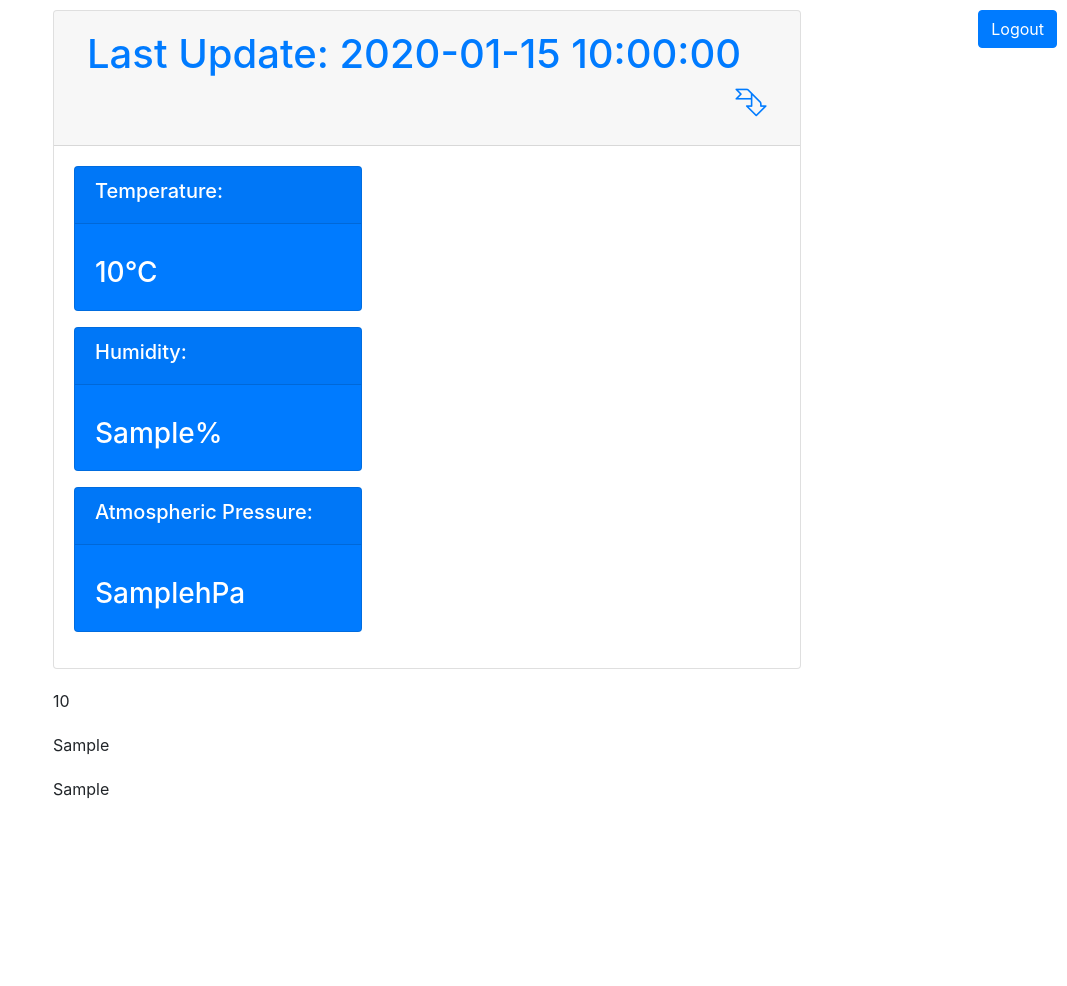
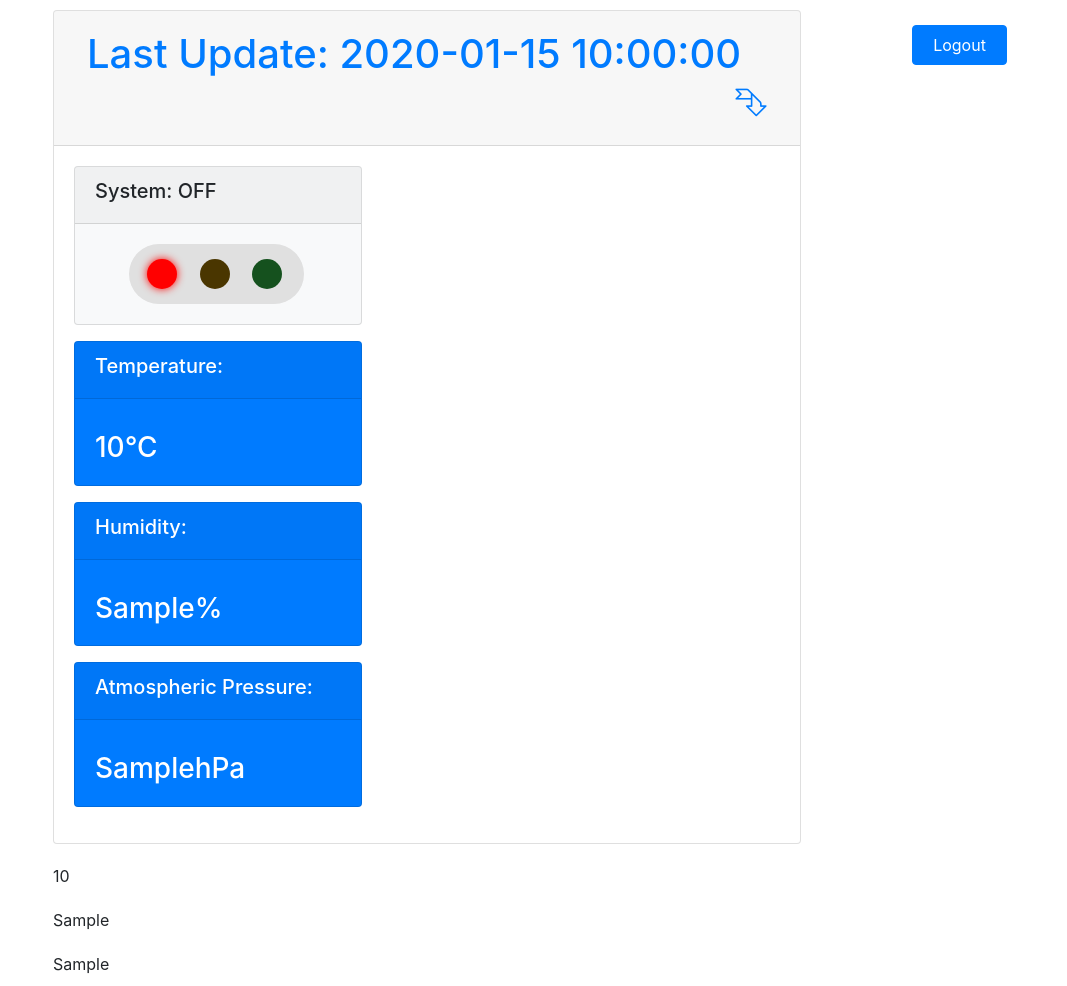
Before and after one commit to albino98/Arduino_Desk_Weatherstation, a Flask app: template WeatherStation/templates/home.html in a window 1280 px wide, after a click that opens the changed part. Shown: the whole page, without its empty margins (213-1280 px from the left). Before the commit the page ends 799 px from the top, so only its background shows below. Run offline with Flask 2, Linux system fonts and the light colour scheme; the template is opened without the code that fills it: most values are stand-ins (such as "Sample title", 1, 10 or a date in 2020); some libraries are stand-ins or nearby versions.

Commit message:
Added traffic light indicating if esp8266 is working

```diff
--- a/WeatherStation/main.py
+++ b/WeatherStation/main.py
@@ -20,6 +20,8 @@ import mysql.connector
 import plotly
 from plotly.graph_objs import Scatter, Layout
 import logging
+from datetime import datetime, timedelta
+import pytz
 
 app = Flask(__name__)
 app.secret_key = "<g\x93E\xf3\xc6\xb8\xc4\x87\xff\xf6\x0fxD\x91\x13\x9e\xfe1+%\xa3\x83\xb6"
@@ -63,6 +65,24 @@ def getLatestWeatherData():
         mydb.close()
         result = False
     return result
+
+def checkSystemOn():
+    systemOn = False
+    IST = pytz.timezone('Europe/Rome')
+    datetime_utc = datetime.now(IST)
+    #print("Date & Time in UTC : ", datetime_utc.strftime('%Y:%m:%d %H:%M:%S'))
+    latestData = getLatestWeatherData()
+    lastDate = latestData[0][0]
+    #print("Latest Date : ", lastDate.strftime('%Y:%m:%d %H:%M:%S'))
+    currentDateTime = datetime_utc.replace(tzinfo=None)
+    lastDateTime = lastDate.replace(tzinfo=None)
+    diffBetweenDates = currentDateTime-lastDateTime
+    #print("Difference: ", diffBetweenDates)
+    if diffBetweenDates > timedelta(minutes=15):
+        systemOn = False
+    else:
+        systemOn = True
+    return systemOn
 
 def getSpecificData(dataToSelect):
     mydb = connectToMySql()
@@ -134,7 +154,9 @@ def homePage():
         pressurePlot = createPlot(pressure, "Pressure")
         pressurePlotHtml = Markup(pressurePlot)
 
-        return render_template("home.html", lastDataTime=lastDataTime, lastTemperature=lastTemperature, lastHumidity=lastHumidity, lastPressure=lastPressure, temperaturePlot=temperaturesPlotHtml, humidityPlot=humidityPlotHtml, pressurePlot=pressurePlotHtml)
+        systemOn = checkSystemOn()
+
+        return render_template("home.html", lastDataTime=lastDataTime, lastTemperature=lastTemperature, lastHumidity=lastHumidity, lastPressure=lastPressure, temperaturePlot=temperaturesPlotHtml, humidityPlot=humidityPlotHtml, pressurePlot=pressurePlotHtml, systemOn=systemOn)
 
 @app.route('/login', methods=['POST'])
 def do_admin_login():
--- /dev/null
+++ b/WeatherStation/static/trafficLights.css
@@ -0,0 +1,47 @@
+.traffic-light {
+  margin-left: 34px;
+  margin-top: -12px;
+  background-color: #e0e0e0;
+  width: 175px;
+  height: 60px;
+  border-radius: 100px;
+}
+input {
+  appearance: none;
+  user-select: none;
+  outline: none;
+  width: 30px;
+  height: 30px;
+  margin-top: 15px;
+  margin-left: 18px;
+  border-radius: 100%;
+}
+input.color1 {
+  background-color: #4f0000;
+  box-shadow: 0 0 0vmin#4f0000;
+}
+input.color1checked {
+  background-color: #ff0000;
+  box-shadow: 0 0 1vmin #ff0000;
+}
+input.color2 {
+  background-color: #4a3600;
+  box-shadow: 0 0 0vmin #4a3600;
+}
+input.color2checked {
+  background-color: #fdbe40;
+  box-shadow: 0 0 1vmin #fdbe40;
+}
+input.color3 {
+  background-color: #15511e;
+  box-shadow: 0 0 0vmin #00cf03;
+}
+input.color3checked {
+  background-color: #00cf03;
+  box-shadow: 0 0 1vmin #00cf03;
+}
+
+* {
+  user-select: none;
+  outline: none;
+}
--- a/WeatherStation/templates/home.html
+++ b/WeatherStation/templates/home.html
@@ -12,7 +12,7 @@
 .top_right{
     position: absolute;
     top: 10px;
-    right: 10px;
+    right: 60px;
 }
 
 .text_right {
@@ -30,12 +30,13 @@
     <script src="http://netdna.bootstrapcdn.com/bootstrap/4.3.1/js/bootstrap.min.js"></script>
     <link rel="stylesheet" href="https://stackpath.bootstrapcdn.com/bootstrap/4.3.1/css/bootstrap.min.css" integrity="sha384-ggOyR0iXCbMQv3Xipma34MD+dH/1fQ784/j6cY/iJTQUOhcWr7x9JvoRxT2MZw1T" crossorigin="anonymous">
     <link rel='shortcut icon' type='image/x-icon' href='/favicon.ico' />
+    <link rel="stylesheet" href="/static/trafficLights.css" type="text/css">
 </head>
 <body>
 
 <div class="top_right">
     <form action="/logout" method="POST">
-        <input type="submit" value="Logout" class="btn btn-primary">
+        <input type="submit" value="Logout" class="btn btn-primary" style="width: 95px;height: 40px;">
     </form>
 </div>
 
@@ -46,7 +47,7 @@
     <div class="card-header" id="headingOne">
       <h5 class="mb-0">
         <button style="width:100%;" class="btn btn-link" data-toggle="collapse" data-target="#collapseOne" aria-expanded="false" aria-controls="collapseOne">
-          <h1> <div class="text_left"> Last Update: {{ lastDataTime }} </div>  <div class="text_right"> &#11191; </div> </h1>
+          <h1> <div class="text_left"> Last Update: {{ lastDataTime }} </div>  <div class="text_right">  &#11191; </div> </h1>
         </button>
       </h5>
     </div>
@@ -54,6 +55,32 @@
     <div id="collapseOne" class="collapse" aria-labelledby="headingOne" data-parent="#accordion">
 
         <div class="card-body">
+                <div class="card bg-light mb-3" style="max-width: 18rem;">
+                  <div class="card-header">
+                    {% if systemOn %}
+                        <h5>System: ON</h5>
+                    {% else %}
+                         <h5>System: OFF</h5>
+                    {% endif %}
+                  </div>
+                  <div class="card-body">
+                    <h5 class="card-title"></h5>
+                        <div class="traffic-light">
+
+                            {% if systemOn %}
+                              <input type="radio" name="rag1" class="color1" value="1">
+                              <input type="radio" name="rag1" class="color2" value="2">
+                              <input type="radio" name="rag1" class="color3checked" value="3">
+                            {% else %}
+                              <input type="radio" name="rag1" class="color1checked" value="1">
+                              <input type="radio" name="rag1" class="color2" value="2">
+                              <input type="radio" name="rag1" class="color3" value="3">
+                            {% endif %}
+
+                        </div>
+                  </div>
+                </div>
+
 
                 <div class="card text-white bg-primary mb-3" style="max-width: 18rem;">
                     <div class="card-header"><h5>Temperature:</h5></div>
@@ -85,17 +112,12 @@
       </div>
 
 
-
-
-
-
     </div>
   </div>
 
 
 </div>
 </div>
-
 
 
 <div class="center">
```
